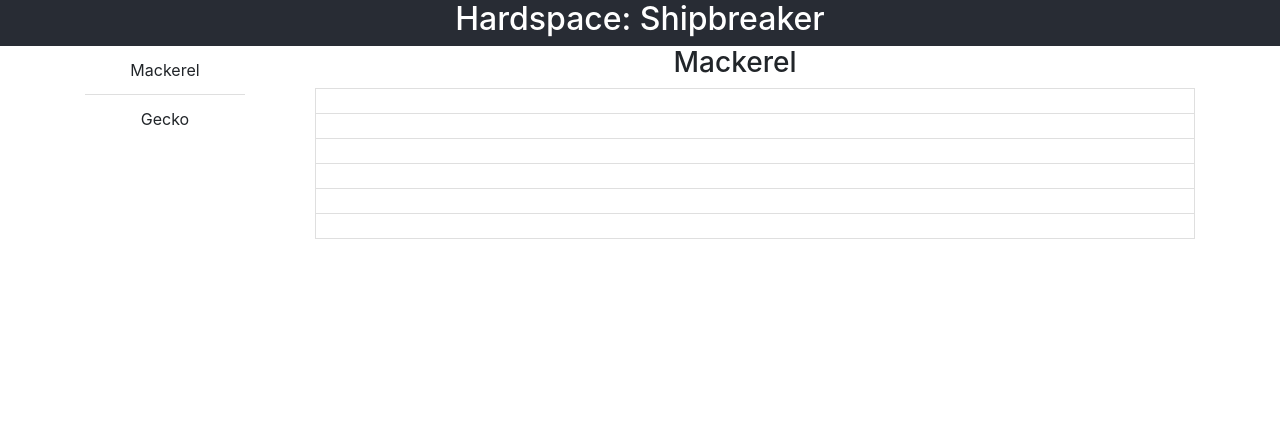
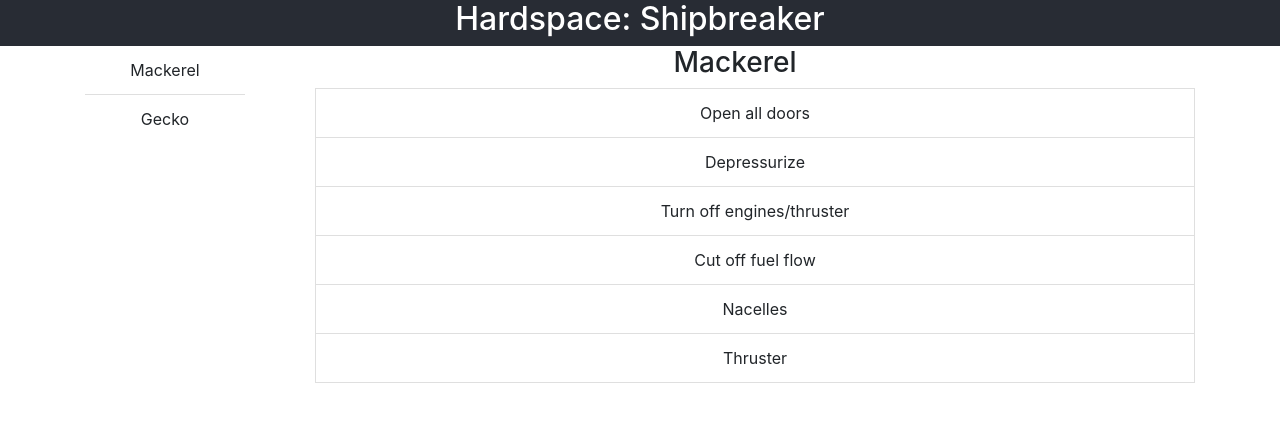
Before and after one commit to bbxiao1/hssb-checklist, a React (Create React App) app: page / in a window 1280 px wide. Both pictures are taken after a click on the element "Mackerel". Shown: the top 422 px of the page. Built offline with nearby package versions, Linux system fonts and the light colour scheme.

Commit message:
Hoist #1

```diff
--- a/src/App.tsx
+++ b/src/App.tsx
@@ -2,15 +2,6 @@ import React from 'react';
 import './App.css';
 import Ship from './models/Ship';
 import Task from './models/Task';
-
-type Props = {
-  ships: Ship[];
-}
-
-type State = {
-  selectedShip: Ship | null;
-  didSelectShip: (ship: Ship) => void;
-}
 
 interface ShipListProps {
   ships: Ship[];
@@ -35,70 +26,77 @@ function ShipList(props: ShipListProps) {
 }
 
 type ChecklistProps = {
-  ship: Ship | null;
+  ship: Ship;
+  currentTaskId: number;
+  didCompleteTask: (task: Task) => void;
 }
-type ChecklistState = {
-  currentTask: Task | undefined;
-  didClickTask: (task: Task) => void;
-}
-class Checklist extends React.Component<ChecklistProps, ChecklistState> {
-  readonly state: ChecklistState = {
-    currentTask: this.props.ship?.tasks[0],
-    didClickTask: (task: Task) => {
-      task.status = 'complete';
-      let nextTask = this.props.ship?.tasks.find(t => t.id === task.id + 1)
-      this.setState({...this.state, currentTask: nextTask})
-    }
-  }
-
-  constructor(props: ChecklistProps) {
-    super(props)
-    this.state.currentTask = this.props.ship?.tasks[0]
-  }
-
-  render() {
-    if (this.props.ship) {
-      let tasks = this.props.ship.tasks.map((task: Task) => {
+function Checklist(props: ChecklistProps) {
+  let tasks = props.ship.tasks.map((task: Task) => {
     let taskContent;
-        if (task.id === this.state.currentTask?.id) {
+    if (task.id === props.currentTaskId) {
       taskContent = (
-            <div className='clicky' onClick={() => this.state.didClickTask(task) }>
+        <div className='clicky' onClick={() => props.didCompleteTask(task) }>
           {task.text}
         </div>
       )
-        } else if (task.status === 'complete') {
+    } else {
+      let className;
+      if (task.status === 'complete') { className = 'strikethrough'}
       taskContent = (
-            <div className='strikethrough'>{task.text}</div>
+        <div className={className}>{task.text}</div>
       )
     }
     return (
       <li
         key={task.id}
         className="list-group-item ship-list-name">
+          {taskContent}
       </li>
     )
   })
   return (
     <div className="ship">
-          <h3>{this.props.ship.name}</h3>
+      <h3>{props.ship.name}</h3>
       <ul>{tasks}</ul>
     </div>
   )
-    } else {
-      return <div className="no-ship">Please select a ship</div>
 }
+
+type Props = {
+  ships: Ship[];
 }
+
+// TODO: ship to remove null
+type State = {
+  selectedShip: Ship | null;
+  currentTaskId: number | null;
+  didSelectShip: (ship: Ship) => void;
+  didCompleteTask: (task: Task) => void;
 }
 
 class App extends React.Component<Props, State> {
   readonly state: State = {
     selectedShip: null,
+    currentTaskId: null,
     didSelectShip: (ship: Ship) => {
-      this.setState({...this.state, selectedShip: ship});
+      this.setState({...this.state, selectedShip: ship, currentTaskId: ship.tasks[0].id});
+    },
+    didCompleteTask: (task: Task) => {
+      var nextTaskId: number | null = (this.state.currentTaskId || 0) + 1
+      let matchingTask = this.state.selectedShip?.tasks.find(t => t.id === nextTaskId);
+      if (!matchingTask) { nextTaskId = null }
+      this.setState({...this.state, currentTaskId: nextTaskId});
     }
   }
 
   render() {
+    let checklistSection;
+    if (this.state.selectedShip && this.state.currentTaskId !== null) {
+      checklistSection = <Checklist ship={this.state.selectedShip} currentTaskId={this.state.currentTaskId} didCompleteTask={this.state.didCompleteTask}/>
+    } else {
+      checklistSection = <div className="no-ship">Please select a ship</div>
+    }
+
     return (
       <div className="App">
         <header className="App-header">
@@ -112,7 +110,7 @@ class App extends React.Component<Props, State> {
               <ShipList ships={this.props.ships} didSelectShip={this.state.didSelectShip} />
             </div>
             <div className="col">
-              <Checklist ship={this.state.selectedShip} />
+              {checklistSection}
             </div>
           </div>
         </div>
```
Lines whose indentation alone changed are shown as unchanged.
